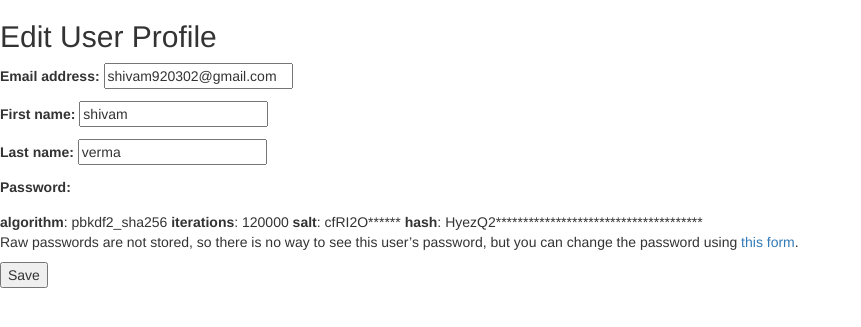
After one commit to vikadia7x/scrum_mates, a Django app: page /edit_profile.html in a window 1280 px wide. The commit adds this page. Shown: the top 327 px of the page, without its empty margins (0-861 px from the left). Run offline with Django 3.2, Linux system fonts and the light colour scheme; a user stored in the database is signed in; some libraries are stand-ins or nearby versions.

Commit message:
US#56 Task#62 EditUserProfile implementation

```diff
--- a/myProject/MovieShowTimeFinder/MovieShowTimeFinder/urls.py
+++ b/myProject/MovieShowTimeFinder/MovieShowTimeFinder/urls.py
@@ -33,8 +33,10 @@ urlpatterns = [
     path('userprofile.html', views.userprofile, name='userprofile'),
     path('AboutUs.html', views.AboutUs, name='AboutUs'),
     path('landing.html', views.landing, name='landing'),
+    path('edit_profile.html', views.edit_profile, name='edit_profile'),
     url(r'^activate/(?P<uidb64>[0-9A-Za-z_\-]+)/(?P<token>[0-9A-Za-z]{1,13}-[0-9A-Za-z]{1,20})/$',
         views.activate, name='activate'),
+
 
 
     # path(r'^accounts/', auth_views.password_reset, name='password_reset_form'),
--- a/myProject/MovieShowTimeFinder/showtimefinder/forms.py
+++ b/myProject/MovieShowTimeFinder/showtimefinder/forms.py
@@ -1,5 +1,5 @@
 from django import forms
-from django.contrib.auth.forms import UserCreationForm
+from django.contrib.auth.forms import UserCreationForm, UserChangeForm
 from django.contrib.auth.models import User
 
 
@@ -41,3 +41,18 @@ class MovieSelection(forms.Form):
     Thriller = forms.BooleanField(required=False)
     War = forms.BooleanField(required=False)
     Western = forms.BooleanField(required=False)
+
+class EditProfileForm(UserChangeForm):
+    template_name='/something/else'
+
+    class Meta:
+        model = User
+        fields = (
+            'email',
+            'first_name',
+            'last_name',
+            'password',
+
+
+
+)
--- /dev/null
+++ b/myProject/MovieShowTimeFinder/showtimefinder/templates/edit_profile.html
@@ -0,0 +1,15 @@
+{% extends 'base.html' %}
+
+{% block title %}edit_profile{% endblock %}
+
+{% block content %}
+<div class="container"></div>
+<h2>Edit User Profile</h2>
+<form method="post">
+{% csrf_token %}
+{{ form.as_p }}
+<button type="submit">Save</button>
+
+</form>
+</div>
+{% endblock %}
--- a/myProject/MovieShowTimeFinder/showtimefinder/templates/userprofile.html
+++ b/myProject/MovieShowTimeFinder/showtimefinder/templates/userprofile.html
@@ -2,6 +2,7 @@
 
 {%block head%}
 <title>User Profile</title>
+
 {% endblock %}
 
 {%block content%}
@@ -14,5 +15,6 @@
     <p>Email : {{ user.email }}</p>
     <p>ZipCode: {{zipcode}}</p>
     <p>DateofBirth: {{dateofbirth}}</p>
+    <a href="{% url 'edit_profile' %}">edit_profile</a>
     </div>
 {% endblock %}
--- a/myProject/MovieShowTimeFinder/showtimefinder/views.py
+++ b/myProject/MovieShowTimeFinder/showtimefinder/views.py
@@ -1,15 +1,18 @@
 from django.contrib.auth import authenticate, login
 from django.shortcuts import render, redirect , HttpResponse
-from showtimefinder.forms import SignUpForm, LoginForm
+from django.urls import reverse
+from showtimefinder.forms import SignUpForm, LoginForm, EditProfileForm
 from showtimefinder.forms import SearchForm, MovieSelection
 from django.contrib.sites.shortcuts import get_current_site
 from django.template.loader import render_to_string
+from django.shortcuts import render_to_response
 from django.utils.http import urlsafe_base64_encode, urlsafe_base64_decode
 from django.utils.encoding import force_bytes, force_text
 from .tokens import account_activation_token
 from django.core.mail import EmailMessage
 from django.core.mail import send_mail
 from django.conf import settings
+from django.contrib import messages
 from showtimefinder.models import UserProfile, MovieGenreList, MovieGenreSelection, UserSelectMovies
 from showtimefinder.models import User
 from django.db.models import Q
@@ -70,6 +73,7 @@ def login_page(request):
         if form.is_valid():
             username = form.cleaned_data.get('username')
             password = form.cleaned_data.get('password')
+            # password = forms.CharField(max_length=32, widget=forms.PasswordInput)
             user = authenticate(username=username, password=password)
             if user is not None:
                 login(request, user)
@@ -82,6 +86,7 @@ def login_page(request):
                 else:
                     return redirect('home.html')
             else:
+                messages.error(request,'username or password not correct')
                 return render(request, 'login.html', {'form': form})
         else:
             return render(request, 'login.html', {'form': form})
@@ -342,6 +347,18 @@ def userprofile(request):
     'dateofbirth': dob}
     return render(request,'userprofile.html', userdetails)
 
+def edit_profile(request):
+    if request.method == 'POST':
+        form = EditProfileForm(request.POST, instance=request.user)
+
+        if form.is_valid():
+            form.save()
+            return redirect(reverse('userprofile'))
+    else:
+        form = EditProfileForm(instance=request.user)
+        args = {'form': form}
+    return render(request, 'edit_profile.html', args)
+
 def AboutUs(request):
     return render(request,'AboutUs.html')
 
```
